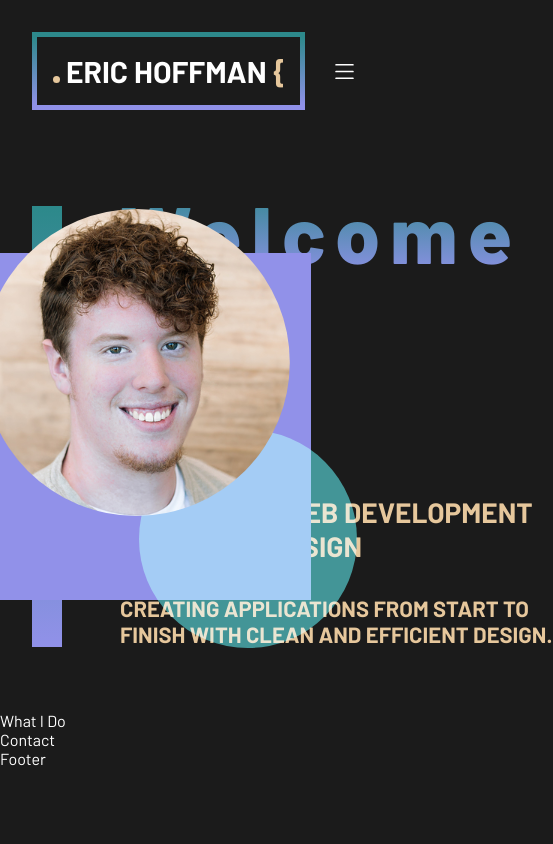
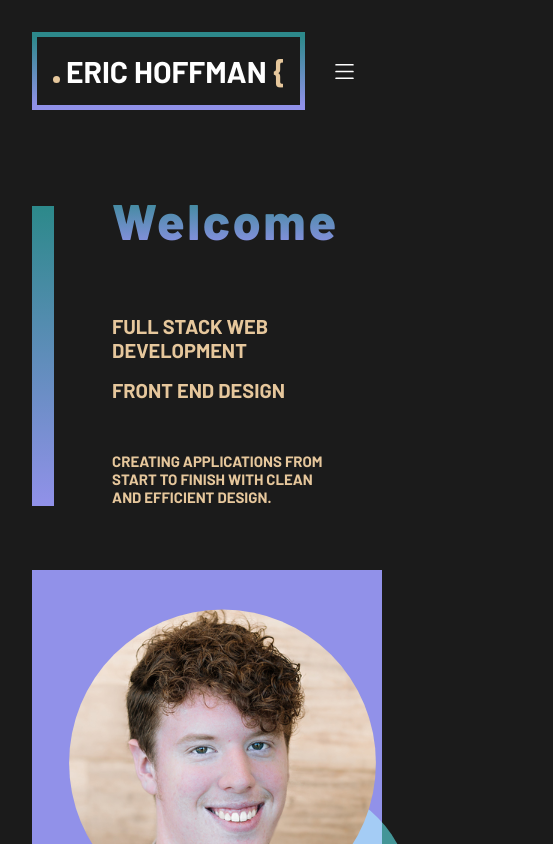
Before and after one commit to EricTheHoff/Portfolio, a React (Create React App) app: page / in a window 390 px wide. Shown: the top 844 px of the page, 553 px wide, since content can reach past the window. Built offline with nearby package versions, Linux system fonts and the light colour scheme.

Commit message:
Added screen responsiveness to Welcome Page.

```diff
--- a/src/App.js
+++ b/src/App.js
@@ -10,10 +10,10 @@ const App = () => {
           {/* <Header/> */}
 
           <Home/>
-          <WID/>
+          {/* <WID/>
           <Contact/>
 
-          <Footer/>
+          <Footer/> */}
     </div>
   )
 }
--- a/src/components/navbar/navbar.css
+++ b/src/components/navbar/navbar.css
@@ -116,6 +116,10 @@
   .eh__navbar {
     padding: 2rem 4rem;
   }
+  .eh__navbar-menu_container {
+    min-width: 180px;
+    right: -20px;
+  }
 }
 
 @media screen and (max-width: 550px) {
--- a/src/containers/header/Header.jsx
+++ b/src/containers/header/Header.jsx
@@ -1,10 +1,25 @@
 import React from 'react'
+import portrait from '../../assets/portrait.png'
 import './header.css'
 
 const Header = () => {
   return (
-    <div>
-      Header
+    <div className='container section__padding'>
+      <div className='flex-item-1'>
+        <div className='bar-div'></div>
+        <div className='text-div'>
+          <p className='title'>Welcome</p>
+          <p className='sb-1'>Subtext 1</p>
+          <p className='sb-2'>Subtext 2</p>
+          <p className='desc'>Creating applications from start to
+            finish with clean and efficient design.</p>
+        </div>
+      </div>
+      <div className='flex-item-2'>
+        <div className='img-div'>
+          <img src={portrait} alt='placeholder'/>
+        </div>
+      </div>
     </div>
   )
 }
--- a/src/containers/header/header.css
+++ b/src/containers/header/header.css
@@ -0,0 +1,103 @@
+.container {
+  display: flex;
+  justify-content: space-between;
+}
+
+.flex-item-1 {
+  width: 28rem;
+  display: flex;
+  align-items: center;
+  margin-right: 2rem;
+}
+
+.flex-item-2 {
+  width: 28rem;
+}
+
+.bar-div {
+  border: 2px dotted pink;
+  min-height: 400px;
+  min-width: 7%;
+}
+
+.text-div {
+  position: relative;
+  min-height: 400px;
+  width: 100%;
+  margin-left: 1rem;
+}
+
+.text-div p.title {
+  position: absolute;
+  top: -22px;
+  font-size: 80px;
+}
+
+.text-div p.sb-1 {
+  font-size: 26px;
+  position: absolute;
+  bottom: 6rem;
+}
+
+.text-div p.sb-2 {
+  font-size: 26px;
+  position: absolute;
+  bottom: 4rem;
+}
+
+.text-div p.desc {
+  font-size: 18px;
+  position: absolute;
+  bottom: 0;
+}
+
+@media screen and (max-width: 1050px) {
+  .container {
+    flex-direction: column;
+  }
+  .flex-item-1 {
+    margin-bottom: 2rem;
+  }
+}
+
+@media screen and (max-width: 700px) {
+  .flex-item-1,
+  .flex-item-2 {
+    width: 23rem;
+  }
+  .flex-item-2 img {
+    max-width: 100%;
+  }
+  .text-div {
+    min-height: 368px;
+  }
+  .text-div p.title {
+    font-size: 60px;
+  }
+  .bar-div {
+    min-height: 368px;
+  }
+}
+
+@media screen and (max-width: 550px) {
+  .flex-item-1,
+  .flex-item-2 {
+    width: 19rem;
+  }
+  .text-div {
+    min-height: 304px;
+  }
+  .text-div p.title {
+    font-size: 50px;
+  }
+  .text-div p.sb-1,
+  .text-div p.sb-2 {
+    font-size: 22px;
+  }
+  .text-div p.desc {
+    font-size: 16px;
+  }
+  .bar-div {
+    min-height: 304px;
+  }
+}
--- a/src/containers/home/Home.jsx
+++ b/src/containers/home/Home.jsx
@@ -7,27 +7,28 @@ import './home.css'
 const Home = () => {
   return (
     <div className='eh__home section__padding' id='home'>
-      <div className='gradient__bar'></div>
 
-      <div className='eh__home-content'>
+      <div className='eh__home-welcome'>
+        <div className='gradient__bar'></div>
 
-
-        <h1 className='gradient__text'>Welcome</h1>
-
-        <div className='eh__home-content_subtext'>
-          <p className='subtext-larger'>Full Stack Web Development</p>
-          <p className='subtext-larger' id='final-subtext-larger'>Front End Design</p>
-          <p>Creating applications from start to finish with clean and efficient design.</p>
+        <div className='eh__home-text'>
+          <h1 className='gradient__text'>Welcome</h1>
+          <p className='text-lg text-1'>Full Stack Web Development</p>
+          <p className='text-lg text-2' id='final-text-lg'>Front End Design</p>
+          <p className='text-3'>Creating applications from start to finish with clean and efficient design.</p>
         </div>
 
-        <div className='eh__home-image'>
+      </div>
+
+      <div className='eh__home-img'>
+        <div className='eh__img-container'>
           <img className='rotate-center' src={baseImageHome} alt='placeholder'/>
           <img className='slide-left' src={baseEllipseHome} alt='placeholder'/>
           <img className='portrait' src={portrait} alt='placeholder'/>
         </div>
+      </div>
 
 
-      </div>
     </div>
   )
 }
--- a/src/containers/home/home.css
+++ b/src/containers/home/home.css
@@ -1,20 +1,18 @@
 .eh__home {
   display: flex;
+  justify-content: space-between;
 }
 
-.eh__home:hover {
-  .gradient__bar {
-    scale: 1.05;
-  }
-  .eh__home-content h1 {
-    scale: 1.05;
-  }
-  .eh__home-image {
-    scale: 1.05;
-  }
-  .eh__home-content_subtext {
-    scale: 1.05;
-  }
+.eh__home-welcome {
+  width: 28rem;
+  display: flex;
+  align-items: center;
+}
+
+.eh__home-img {
+  width: 28rem;
+  min-height: 27.563rem;
+  transition: all .3s ease-in-out;
 }
 
 .gradient__bar {
@@ -25,59 +23,87 @@
   margin-right: 3.625rem;
 }
 
-.eh__home-content {
-  flex: 1;
-  display: flex;
-  justify-content: center;
-  flex-direction: column;
+.eh__home-text {
   position: relative;
+  min-height: 27.563rem;
+  width: 100%;
+  transition: all .3s ease-in-out;
 }
 
-.eh__home-content h1 {
+.eh__home-text h1 {
   font-size: 80px;
   font-weight: 800;
   letter-spacing: 10.4px;
-  top: -22px;
-  left: 0;
+  top: -19px;
   position: absolute;
   transition: scale .3s ease-in-out;
 }
 
-.eh__home-content_subtext {
-  width: 27.063rem;
-  bottom: 0px;
-  left: 0;
-  position: absolute;
-  transition: scale .3s ease-in-out;
-}
-
-.eh__home-content_subtext p {
+.eh__home-text p {
   color: var(--color-subtitle);
   font-size: 22px;
   font-weight: 700;
   text-transform: uppercase;
 }
 
-.eh__home-content_subtext p.subtext-larger {
+.eh__home-text p.text-1 {
+  position: absolute;
+  bottom: 8rem;
+  font-size: 26px;
+}
+
+.eh__home-text p.text-2 {
+  position: absolute;
+  bottom: 3rem;
+  font-size: 26px;
+}
+
+.eh__home-text p.text-3 {
+  position: absolute;
+  bottom: 0;
+  font-size: 18px;
+}
+
+.eh__home-text p.text-lg {
   font-size: 28px;
 }
 
-#final-subtext-larger {
+#final-text-lg {
   margin-bottom: 2rem;
 }
 
-.eh__home-image {
-  flex: 1;
-  display: flex;
-  justify-content: center;
-  align-items: center;
-  /* align-self: flex-end; */
+.eh__img-container img {
   position: absolute;
-  right: 13.85rem;
-  transition: all .3s ease-in-out;
 }
 
-.eh__home-image:hover {
+.eh__img-container img:nth-child(1) {
+  z-index: 1;
+}
+
+.eh__img-container img:nth-child(2) {
+  z-index: 2;
+  margin: 14rem 0 0 14rem;
+  mix-blend-mode: screen;
+}
+
+.eh__img-container img:nth-child(3) {
+  z-index: 3;
+  clip-path: circle(40%);
+}
+
+.eh__home:hover {
+  .gradient__bar {
+    scale: 1.05;
+  }
+  .eh__home-text {
+    scale: 1.05;
+  }
+  .eh__home-img {
+    scale: 1.05;
+  }
+}
+
+.eh__img-container:hover {
   .slide-left {
     animation: slide-left 1.5s cubic-bezier(0.250, 0.460, 0.450, 0.940) both;
     -webkit-animation: slide-left 1.5s cubic-bezier(0.250, 0.460, 0.450, 0.940) both;
@@ -88,86 +114,118 @@
   }
 }
 
-.eh__home-image img {
-  position: absolute;
-}
-
-.eh__home-image img:nth-child(1) {
-  z-index: 1;
-}
-
-.eh__home-image img:nth-child(2) {
-  z-index: 2;
-  margin: 14rem 0 0 14rem;
-  mix-blend-mode: screen;
-}
-
-.eh__home-image img:nth-child(3) {
-  z-index: 3;
-  margin-bottom: 8rem;
-  clip-path: circle(40%);
-}
 
 @keyframes slide-left {
   0% {
+    transform: translateX(0);
     -webkit-transform: translateX(0);
-            transform: translateX(0);
   }
   50% {
+    transform: translateX(-100%);
     -webkit-transform: translateX(-100%);
-            transform: translateX(-100%);
   }
   100% {
+    transform: translateX(0);
     -webkit-transform: translateX(0);
-            transform: translateX(0);
   }
 }
  @-webkit-keyframes slide-left {
   0% {
+    transform: translateX(0);
     -webkit-transform: translateX(0);
-            transform: translateX(0);
   }
   50% {
+    transform: translateX(-100%);
     -webkit-transform: translateX(-100%);
-            transform: translateX(-100%);
   }
   100% {
+    transform: translateX(0);
     -webkit-transform: translateX(0);
-            transform: translateX(0);
   }
 }
 
 @keyframes rotate-center {
   0% {
+    transform: rotate(0);
     -webkit-transform: rotate(0);
-            transform: rotate(0);
   }
   100% {
+    transform: rotate(360deg);
     -webkit-transform: rotate(360deg);
-            transform: rotate(360deg);
   }
 }
  @-webkit-keyframes rotate-center {
   0% {
+    transform: rotate(0);
     -webkit-transform: rotate(0);
-            transform: rotate(0);
   }
   100% {
+    transform: rotate(360deg);
     -webkit-transform: rotate(360deg);
-            transform: rotate(360deg);
   }
 }
 
 @media screen and (max-width: 1050px) {
   .eh__home {
-    flex-direction: c
+    flex-direction: column;
+  }
+  .eh__home-welcome {
+    margin-bottom: 4rem;
   }
 }
 
 @media screen and (max-width: 700px) {
-
+  .eh__home-welcome,
+  .eh__home-img {
+    width: 23rem;
+  }
+  .gradient__bar {
+    max-height: 21.875rem;
+  }
+  .eh__home-text {
+    min-height: 21.875rem;
+  }
+  .eh__home-text h1 {
+    font-size: 60px;
+    letter-spacing: 7px;
+  }
+  .eh__home-text p.text-1 {
+    font-size: 22px;
+    bottom: 9rem;
+  }
+  .eh__home-text p.text-2 {
+    font-size: 22px;
+    bottom: 4.5rem;
+  }
+  .eh__home-text p.text-3 {
+    font-size: 16px;
+  }
+  .eh__img-container img:nth-child(2) {
+    margin: 13.5rem 0 0 10rem;
+  }
 }
 
 @media screen and (max-width: 550px) {
-
+  .eh__home-welcome,
+  .eh__home-img {
+    width: 19rem;
+  }
+  .gradient__bar {
+    max-height: 18.75rem;
+  }
+  .eh__home-text {
+    min-height: 18.75rem;
+  }
+  .eh__home-text h1 {
+    font-size: 50px;
+    letter-spacing: 3px;
+    top: -16px
+  }
+  .eh__home-text p.text-1,
+  .eh__home-text p.text-2 {
+    font-size: 20px;
+  }
+  .eh__home-text p.text-3 {
+    font-size: 15px
+  }
 }
```
